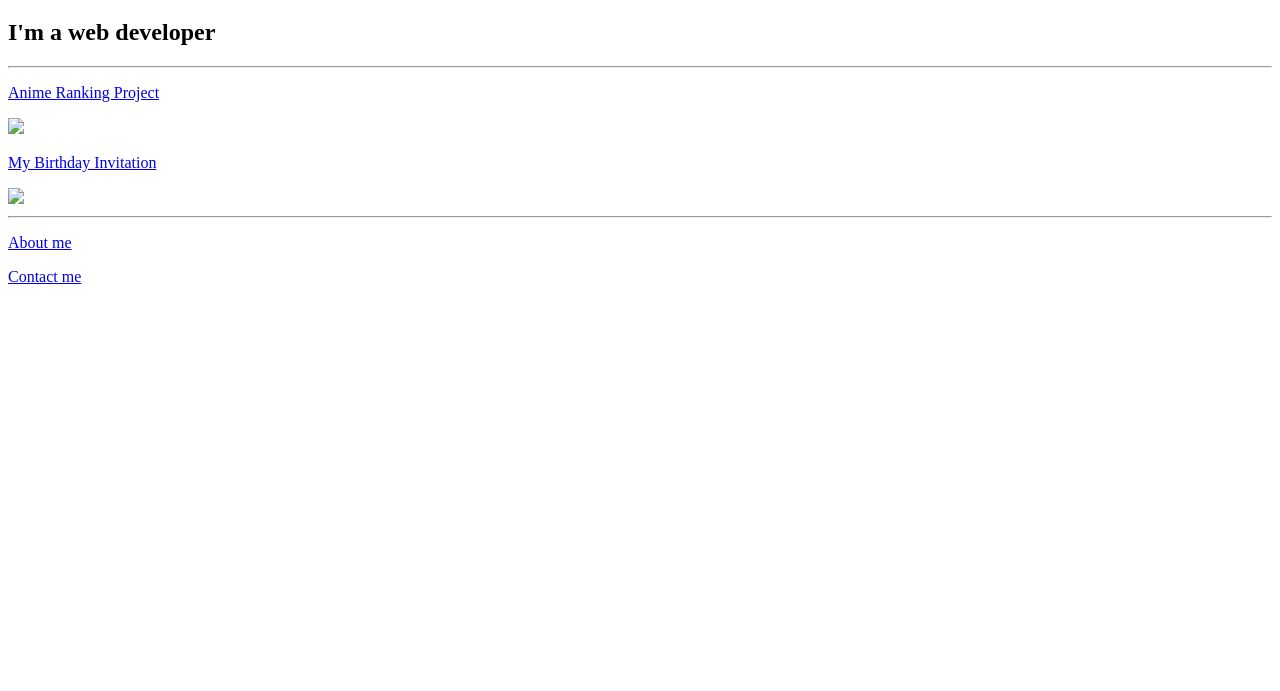
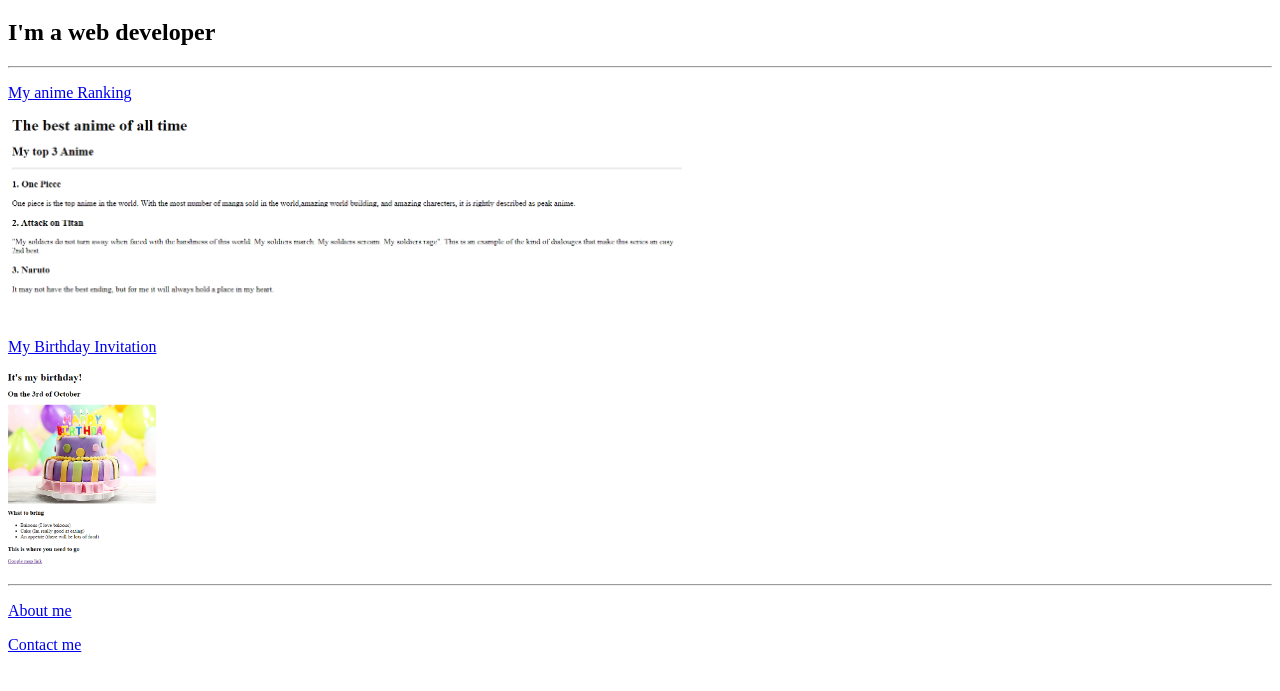
Before and after one commit to Basitreh/My-Portfolio, a plain HTML site: page index.html in a window 1280 px wide. Shown: the part 61-752 px from the top of the page. Drawn offline with Linux system fonts and the light colour scheme.

Commit message:
index.html

```diff
--- a/index.html
+++ b/index.html
@@ -12,32 +12,21 @@
 <h2> I'm a web developer </h2>
 <hr />
 
-<P><a href="../4.3 HTML Porfolio Project/public/movie-ranking.html"> Anime Ranking Project</a>
+<P><a href="./public/movie-ranking.html">My anime Ranking</a>
 </P>
 
-<img src="../4.3 HTML Porfolio Project/assets/images/Anime-Ranking.png" height="200"/>
+<img src="./assets/images/Anime-Ranking.png" height="200"/>
 
-<P><a href="../4.3 HTML Porfolio Project/public/birthday-invite.html">My Birthday Invitation</a>
+<P><a href="./assets/images/My_birthday_invite.png">My Birthday Invitation</a>
 </P>
 
-<img src="../4.3 HTML Porfolio Project/assets/images/My_birthday_invite.png" height="200"/>
+<img src="./assets/images/My_birthday_invite.png" height="200"/>
 
 <HR/>
-<P><a href="../4.3 HTML Porfolio Project/public/about.html">About me</a>
+<P><a href="./public/about.html">About me</a>
 </P>
-<a href="../4.3 HTML Porfolio Project/public/contact.html">Contact me</a>
+<a href="./public/contact.html">Contact me</a>
 
-
-
-
-</body>
-<!-- TODO 2: Add Your previous projects' HTML into the public folder -->
-
-<!-- TODO 3: Take screenshots of your project previews and add the images to the images folder -->
-
-<!-- TODO 4: Add titles/subtitles etc. -->
-
-<!-- TODO 5: Add a link to the project pages -->
 
 <!-- TODO 6: Add images to show the project previews
 HINT for TODO 6: You can use the height attribute set to 200 to make the image smaller:
```
